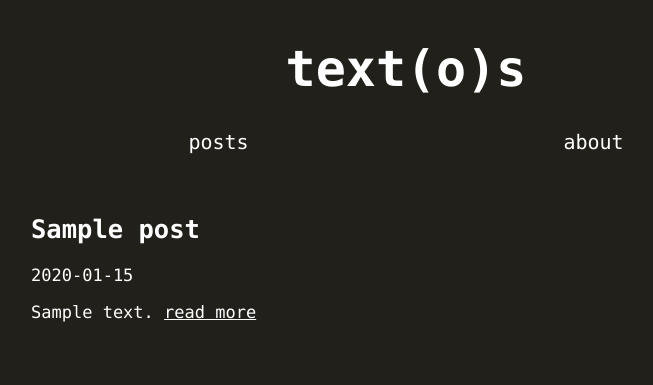
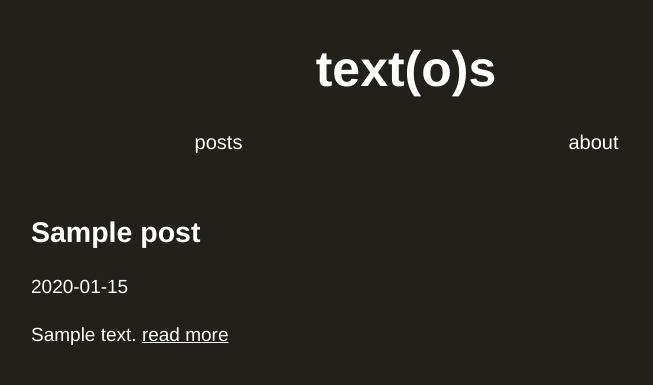
Before and after one commit to ness24000/blog, a Flask app: page / in a window 1280 px wide. Shown: the top 385 px of the page, without its empty margins (234-887 px from the left). Run offline with Flask 3, Linux system fonts and the light colour scheme; tables that the repository leaves empty hold one stand-in row (values such as "Sample post").

Commit message:
[style] Improve readability

```diff
--- a/static/style.css
+++ b/static/style.css
@@ -1,7 +1,7 @@
 * {
     background-color:#21201b;
     color: white;
-    font-family:  "Source Code Pro", "Monaco", monospace;
+    font-family: Helvetica, sans-serif;
 }
 .title {
      width:70%;
@@ -49,7 +49,10 @@
     width: 95%;
     max-width: 750px;
     margin: auto;
-    font-size: 17px;
+    font-size: 19px;
+}
+.blog_content > p {
+    line-height: 150%;
 }
 
 .post_link:hover {
```
